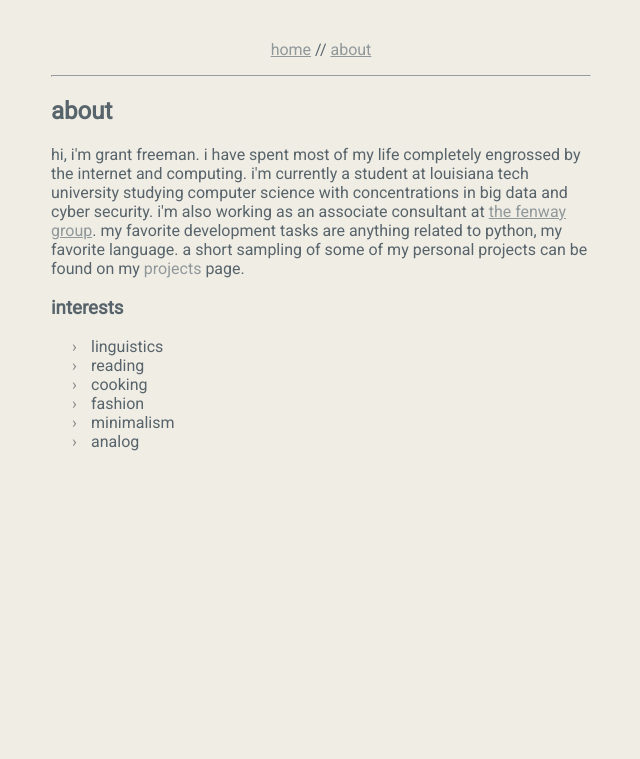
After one commit to grant-freeman/website, a Flask app: page /about in a window 1280 px wide. The commit adds this page. Shown: the top 759 px of the page, without its empty margins (319-959 px from the left). Run offline with Flask 2, Linux system fonts and the light colour scheme.

Commit message:
added about page, edited css

```diff
--- a/app.py
+++ b/app.py
@@ -2,6 +2,9 @@ from flask import *
 app = Flask(__name__)
 
 @app.route('/')
-def hello_world():
-    user = {'username': 'Grant'}
-    return render_template('index.html', title='Home', user=user)
+def index():
+    return render_template('index.html')
+
+@app.route('/about')
+def about():
+    return render_template('about.html')
--- a/static/styles/base.css
+++ b/static/styles/base.css
@@ -11,8 +11,12 @@
   text-align: center;
 }
 
-.link:visited {
-    color: blue;
+.link, .link:visited {
+  color: #90989A;
+}
+
+.link:hover {
+  color: #92B558;
 }
 
 ul {
@@ -25,3 +29,8 @@ ul li:before {
   position: absolute;
   margin-left: -19px;
 }
+
+body {
+  color: #58646B;
+  background-color: #F0EDE5;
+}
--- /dev/null
+++ b/templates/about.html
@@ -0,0 +1,22 @@
+{% extends "base.html" %}
+{% block content %}
+<h2>about</h2>
+<p>hi, i'm grant freeman. i have spent most of my life completely
+engrossed by the internet and computing. i'm currently a student at louisiana
+tech university studying computer science with concentrations in big data
+and cyber security. i'm also working as an associate consultant at
+<a class="link" href="https://fenwaygroup.com/">the fenway group</a>. my
+favorite development tasks are anything related to python, my favorite language.
+ a short sampling of some of my personal projects can be found on my
+<a class="link">projects</a> page.
+</p>
+<h3>interests</h3>
+<ul>
+  <li>linguistics</li>
+  <li>reading</li>
+  <li>cooking</li>
+  <li>fashion</li>
+  <li>minimalism</li>
+  <li>analog</li>
+</ul>
+{% endblock %}
--- a/templates/base.html
+++ b/templates/base.html
@@ -6,7 +6,11 @@
     </head>
     <body>
       <div class="box">
-        <p class="nav"><a class="link" href="/">home</a></p>
+        <p class="nav">
+          <a class="link" href="/">home</a>
+          //
+          <a class="link" href="/about">about</a>
+        </p>
         <hr>
         {% block content %}{% endblock %}
       </div>
```
Also changed, not shown: templates/index.html (+8 -3 lines). Lines whose indentation alone changed are shown as unchanged.
